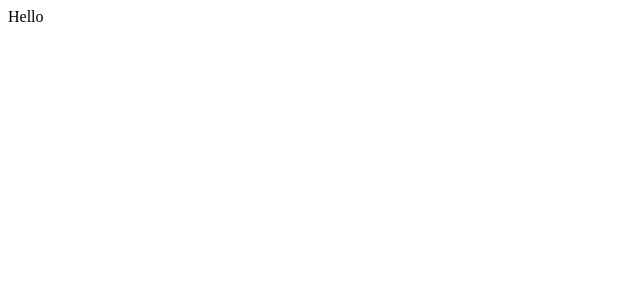
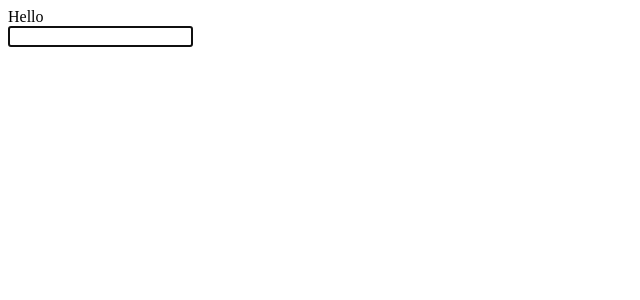
Before and after one commit to chanikauf/react-dictionary, a React (Create React App) app: page / in a window 1280 px wide. Shown: the top 300 px of the page, without its empty margins (0-640 px from the left). Built offline with nearby package versions, Linux system fonts and the light colour scheme; the HTML template or start-up script is replaced by a standard one.

Commit message:
search engine

```diff
--- a/src/App.js
+++ b/src/App.js
@@ -1,9 +1,15 @@
 import "./App.css";
-
+import Dictionary from "./Dictionary";
 function App() {
   return (
     <div className="App">
-      <header className="App-header">Hello</header>
+      <div className="container">
+        <header className="App-header">Hello</header>
+        <main>
+          <Dictionary/>
+        </main>
+        <footer></footer>
+      </div>
     </div>
   );
 }
--- /dev/null
+++ b/src/Dictionary.js
@@ -0,0 +1,22 @@
+import React, {useState} from "react";
+import "./Dictionary.css";
+
+export default function Dictionary() {
+    let [keyword, setKeyword] = useState("");
+  function search(event) {
+    event.preventDefault();
+    alert(`Searching for the definition of '${keyword}'`);
+  }
+
+  function handleKeywordChange(event) {
+    setKeyword(event.target.value);
+  }
+
+  return (
+    <div className="Dictionary">
+      <form onSubmit={search}>
+        <input type="search" autoFocus={true} onChange={handleKeywordChange} />
+      </form>
+    </div>
+  );
+}
```
Also changed, not shown: src/Dictionary.css (added).
